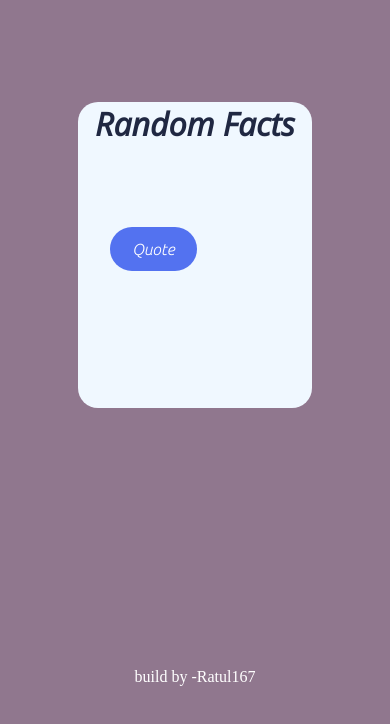
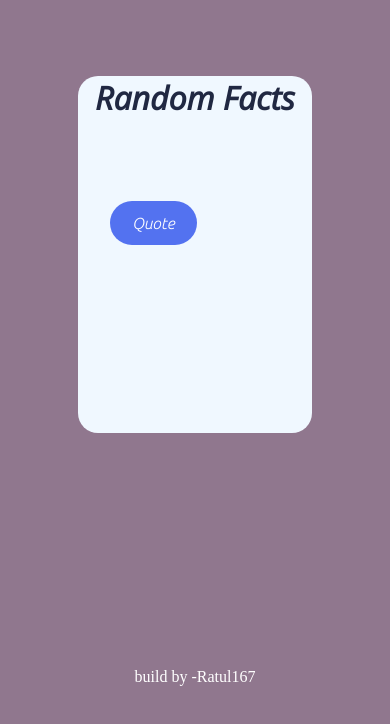
Before and after one commit to Ratul167/Fact-Coder, a plain HTML site: page index.html in a window 390 px wide. Drawn offline with nearby package versions, Linux system fonts and the light colour scheme; no server answers.

Commit message:
Update style.css

```diff
--- a/style.css
+++ b/style.css
@@ -47,7 +47,7 @@ body{
 
 .helpolovhffajfjshg{
 
-   height: 55%;
+   height: 68%;
    width: 55%;
    background-color: aliceblue;
 
@@ -107,7 +107,7 @@ h1{
 @media only screen and (max-width: 600px) {
   .helpolovhffajfjshg{
 
-    height: 60%;
+    height: 70%;
     width: 60%;
     background-color: aliceblue;
 
```
